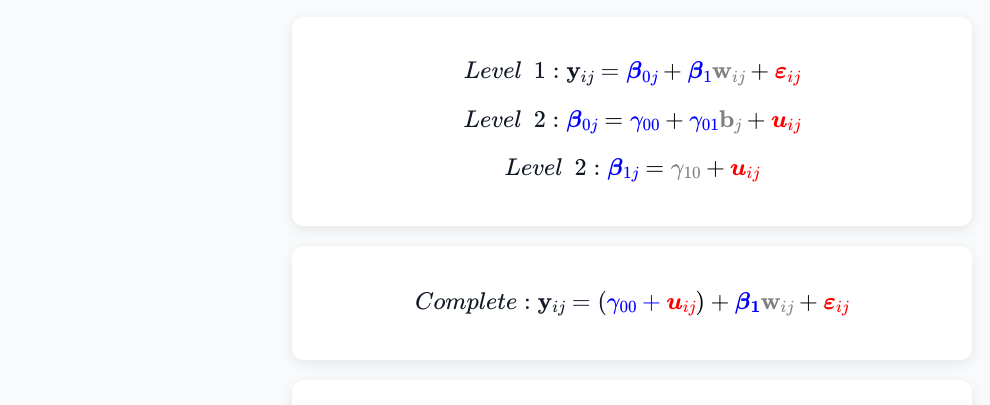
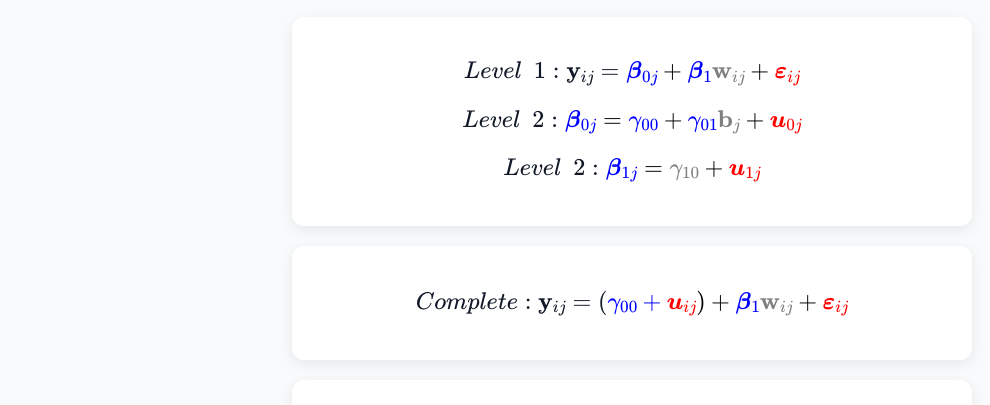
Before and after one commit to lennartseizer/ild, a Jekyll site: the page built from 9.html, in a window 1280 px wide and 900 px high, scrolled down 536 px. Shown: the part 150-555 px from the top of the window, without its empty margins (8-998 px from the left). Built offline with Jekyll 4.4.1, drawn with Linux system fonts in a browser that asks for light colours.

Commit message:
Update 9.html

```diff
--- a/9.html
+++ b/9.html
@@ -123,19 +123,19 @@ title: Formulas
       Level&ensp;2: \color{blue}{\boldsymbol{\beta}_{0j}}
       \color{black}= \color{blue}{\gamma_{00}}
       \color{black}+ \color{blue}{\gamma_{01}}\color{gray}{\mathbf{b}_{j}}
-      \color{black}+ \color{red}{\boldsymbol{u}_{ij}}
+      \color{black}+ \color{red}{\boldsymbol{u}_{0j}}
       $$
       $$
       Level&ensp;2: \color{blue}{\boldsymbol{\beta}_{1j}}
       \color{black}= \color{gray}{\gamma_{10}}
-      \color{black}+ \color{red}{\boldsymbol{u}_{ij}}
+      \color{black}+ \color{red}{\boldsymbol{u}_{1j}}
       $$
     </div>
     <div class="card">
       $$
       Complete: \mathbf{y}_{ij}
       = (\color{blue}{\gamma_{00}}+\color{red}{\boldsymbol{u}_{ij}}\color{black})
-      \color{black}+ \color{blue}\boldsymbol{\beta_{1}}\color{gray}{\mathbf{w}_{ij}}
+      \color{black}+ \color{blue}\boldsymbol{\beta}_{1}\color{gray}{\mathbf{w}_{ij}}
       \color{black}+ \color{red}{\boldsymbol{\varepsilon}_{ij}}
       $$
     </div>
```
